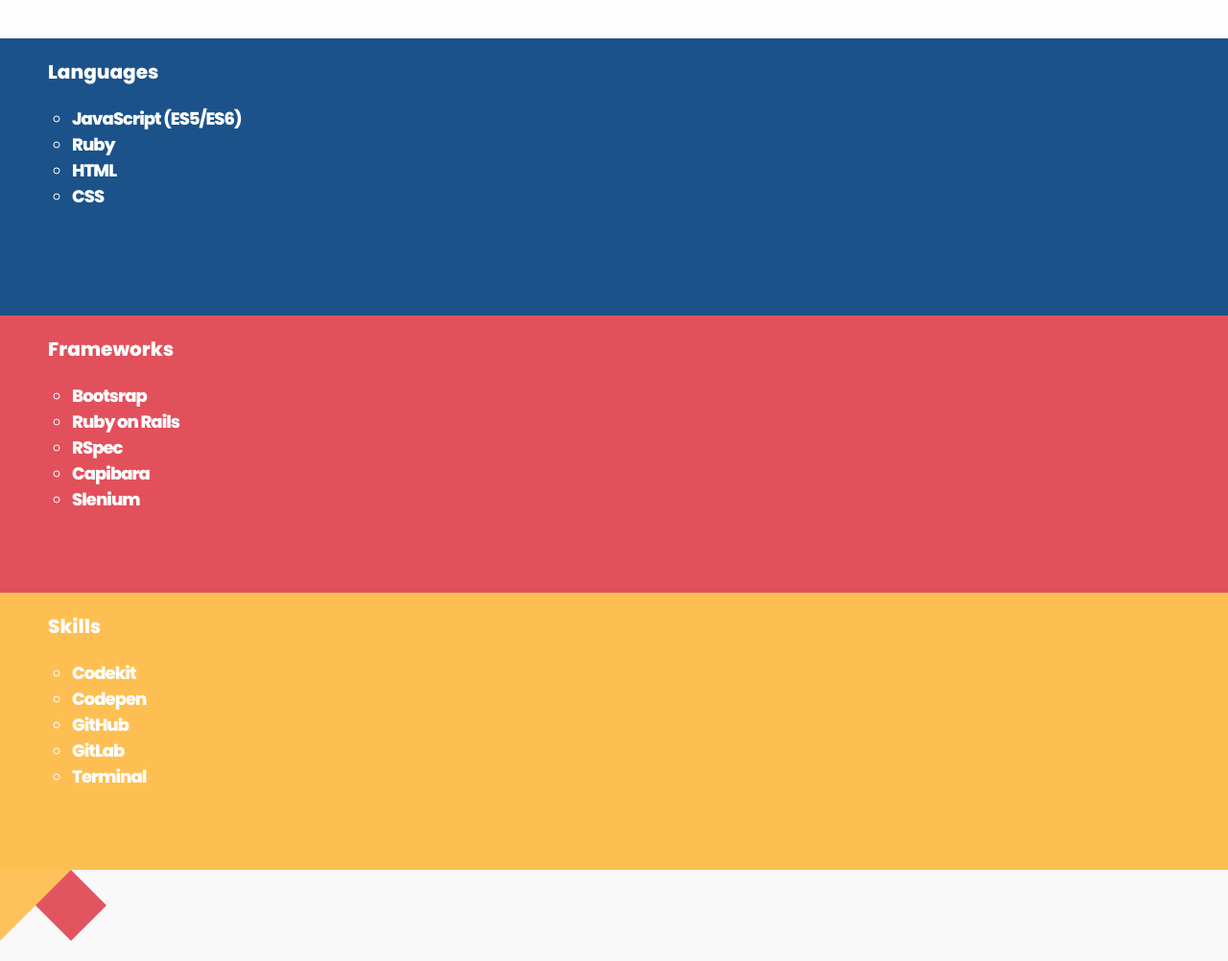
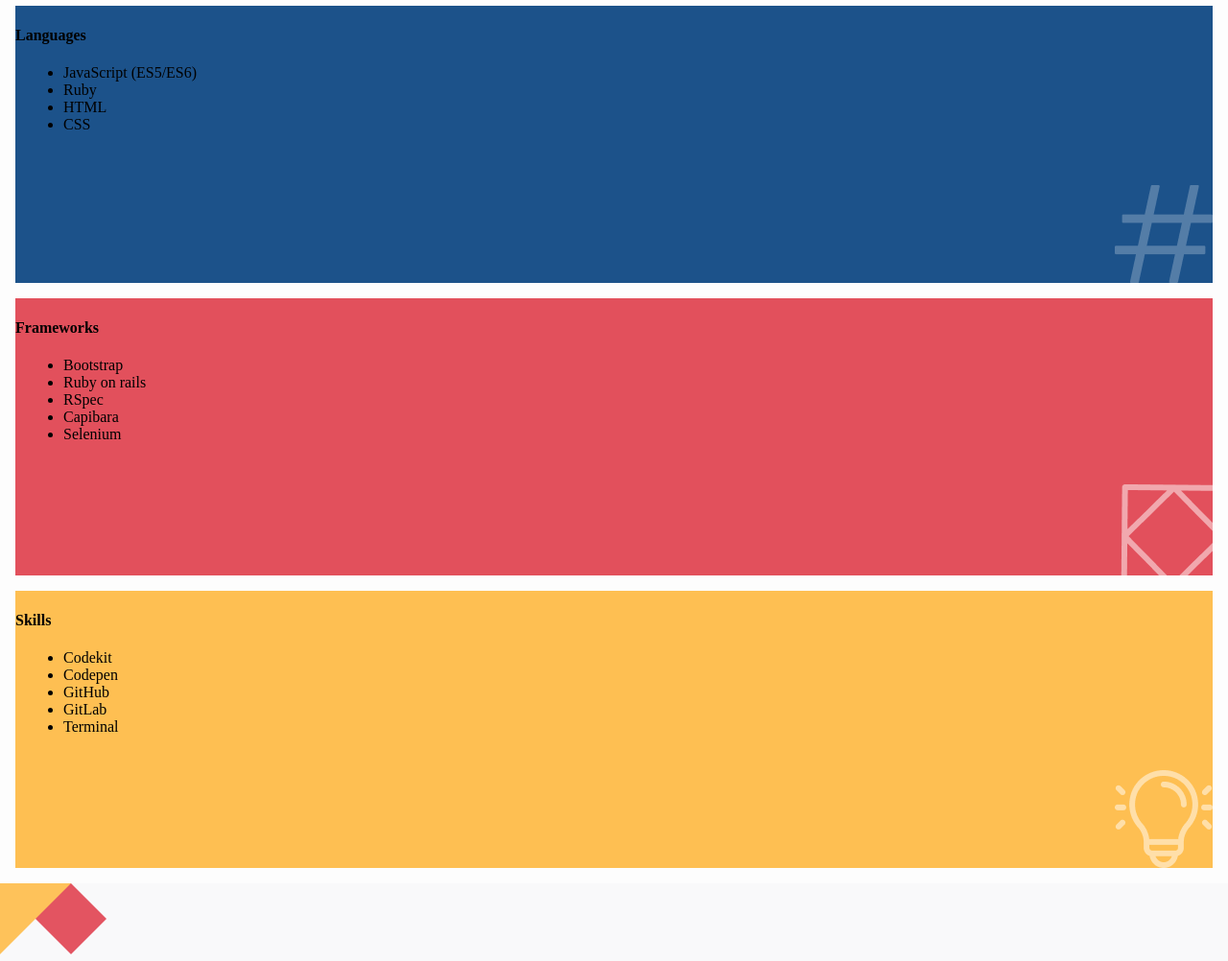
Before and after one commit to Fatima-hub333/Website_Mobile_Version_Repeated, a website: page index.html in a window 1280 px wide. Shown: the part 3480-4482 px from the top of the page at 96% size. Drawn offline with nearby package versions, Linux system fonts and the light colour scheme.

Commit message:
Add some changes in About_us section. Change its classes & css

```diff
--- a/index.html
+++ b/index.html
@@ -185,51 +185,37 @@
 </section>
 
 <!-- About_us card-1 -->
-<div class="bg-info">
-    <div class="info">
-        <div class="skills">
-        <h3>Languages</h3>
-        <ul>
-            <li>JavaScript (ES5/ES6)</li>
-            <li>Ruby</li>
-            <li>HTML</li>
-            <li>CSS</li>
-        </ul>
-    </div>
-    </div>
-</div>
-
-<!-- About_us card-2 -->
-<div class="bg-info2">
-    <div class="info">
-      <div class="skills">
-        <h3>Frameworks</h3>
-        <ul>
-            <li>Bootsrap</li>
-            <li>Ruby on Rails</li>
-            <li>RSpec</li>
-            <li>Capibara</li>
-            <li>Slenium</li>
-        </ul>
-    </div>
-</div>
-</div>
-
-<!-- About_us card-3 -->
-<div class="bg-info3">
-    <div class="info">
-      <div class="skills">
-        <h3>Skills</h3>
-        <ul>
-            <li>Codekit</li>
-            <li>Codepen</li>
-            <li>GitHub</li>
-            <li>GitLab</li>
-            <li>Terminal</li>
-        </ul>
-    </div>
-</div>
-</div>
+<ul class="skilss">
+  <li class="languages">
+    <h4>Languages</h4>
+    <ul class="settings">
+      <li class="item">JavaScript (ES5/ES6)</li>
+      <li class="item">Ruby</li>
+      <li class="item">HTML</li>
+      <li class="item">CSS</li>
+    </ul>
+  </li>
+  <li class="frameworks">
+    <h4>Frameworks</h4>
+    <ul class="settings">
+      <li class="item">Bootstrap</li>
+      <li class="item">Ruby on rails</li>
+      <li class="item">RSpec</li>
+      <li class="item">Capibara</li>
+      <li class="item">Selenium</li>
+    </ul>
+  </li>
+  <li class="tech_skills">
+    <h4>Skills</h4>
+    <ul class="settings">
+      <li class="item">Codekit</li>
+      <li class="item">Codepen</li>
+      <li class="item">GitHub</li>
+      <li class="item">GitLab</li>
+      <li class="item">Terminal</li>
+    </ul>
+  </li>
+</ul>
 
 <!-- Form section Starts -->
 <div class="container contact-form">
--- a/style.css
+++ b/style.css
@@ -258,49 +258,42 @@
   padding-left: 60px;
 }
 
-.bg-info {
-  background-color: #1c528a;
-  margin-top: 50px;
-  min-width: 100vh;
+.skilss {
+  display: grid;
+    grid-template-columns: 100%;
+    grid-template-rows: repeat(3, 289px);
+    justify-content: center;
+    row-gap: 16px;
+    margin: 16px;
+    list-style: none;
 }
 
-.skills {
-  display: flex;
-  flex-direction: column;
+.languages {
+  background-color: #1c528a;
+  background-image: url(images/languages1.png);
+  background-position: bottom right;
+  background-repeat: no-repeat;
 }
 
-.bg-info .skills {
-  display: flex;
-  flex-direction: column;
-  flex-wrap: wrap;
+.settings {
+  margin-top: 21px;
+  margin-left: 50px;
+  list-style: disc;
 }
 
-.info {
-  margin-left: 50px;
-  height: 289px;
+.frameworks {
+  background-color: #e2505c;
+  background-image: url(images/frameworks.png);
+  background-position: bottom right;
+  background-repeat: no-repeat;
 }
 
-.info ul li {
-  color: white;
-  font-family: "Poppins", sans-serif;
-  font-style: normal;
-  font-weight: 600;
-  font-size: 18px;
-  line-height: 27px;
-  letter-spacing: -0.0525em;
-  margin-left: 25px;
+.tech_skills {
+  background-color: #febf52;
+  background-image: url(images/skills.png);
+  background-position: bottom right;
+  background-repeat: no-repeat;
 }
-
-.bg-info2 {
-  background-color: #e2505c;
-  min-width: 100vh;
-}
-
-.bg-info3 {
-  background-color: #febf52;
-  min-width: 100vh;
-}
-
 /* Last form section starts from here */
 .contact-form {
   display: flex;
```
Also changed, not shown: images/frameworks.png (added), images/languages1.png (added), images/skills.png (added).
